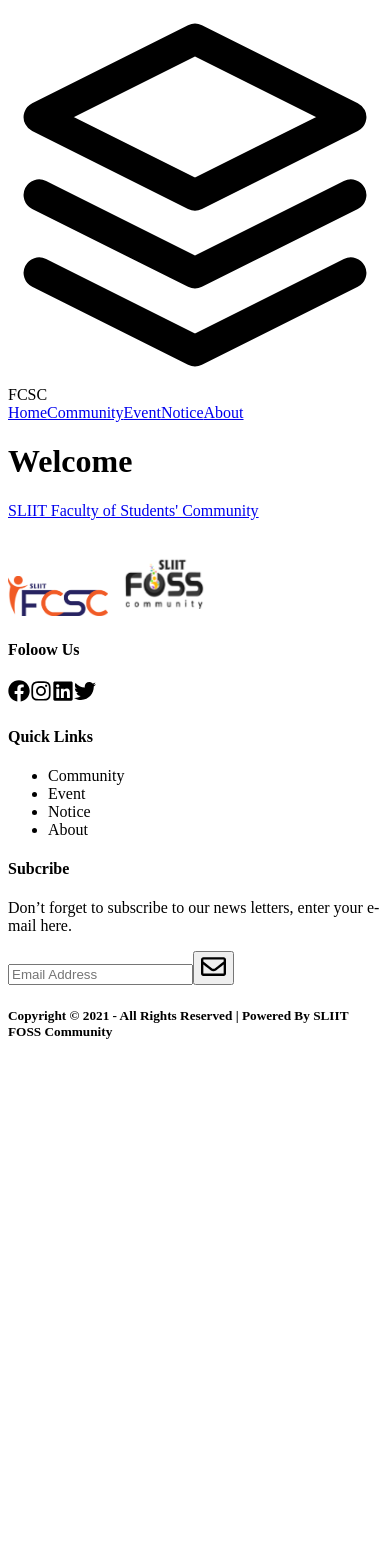
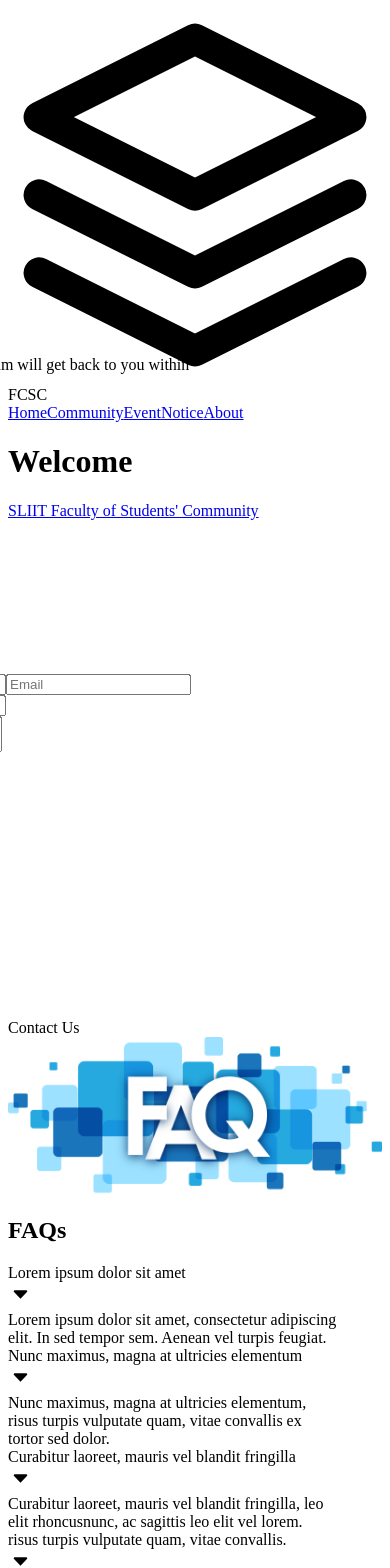
Before and after one commit to sliit-foss/fcsc-web, a Next.js app: page / in a window 390 px wide. Shown: the top 1568 px of the page. Before the commit the page ends 1062 px from the top, so only its background shows below. Built offline with nearby package versions, Linux system fonts and the light colour scheme.

Commit message:
Color cleanup (#39)
* Color cleanup

* Rm semi

* Add qna

* Fix sm

* Set foss link

* Set to blue

```diff
--- a/components/carousel/CarouselIndicatorBar.tsx
+++ b/components/carousel/CarouselIndicatorBar.tsx
@@ -7,16 +7,16 @@ export default function CarouselIndicatorBar(
   props: IndicatorProps
 ): JSX.Element {
   const selectedIndicatorCSS =
-    'w-10 h-10 m-2 rounded-full hover:bg-orange-dark shadow hover:shadow-lg transition ease-in duration-200 bg-orange-dark'
+    'w-10 h-10 m-2 rounded-full hover:bg-fcsc-orange shadow hover:shadow-lg transition ease-in duration-200 bg-fcsc-orange'
   const unSelectedIndicatorCSS =
-    'w-10 h-10 m-2 rounded-full hover:bg-orange-dark shadow hover:shadow-lg transition ease-in duration-200 bg-orange-light'
+    'w-10 h-10 m-2 rounded-full hover:bg-fcsc-orange shadow hover:shadow-lg transition ease-in duration-200 bg-fcsc-orange_light'
 
   function renderIndicator(isSelected: boolean, index: number) {
     return (
       <div
         className={isSelected ? selectedIndicatorCSS : unSelectedIndicatorCSS}
         key={index}
-      ></div>
+      />
     )
   }
 
--- a/components/common/navbar/Navbar.tsx
+++ b/components/common/navbar/Navbar.tsx
@@ -2,7 +2,7 @@ import Link from 'next/link'
 
 export default function Navbar(): JSX.Element {
   return (
-    <header className="text-white body-font bg-gradient-to-r from-blue_fcsc via-orange to-blue_fcsc">
+    <header className="text-white body-font bg-gradient-to-r from-fcsc-blue via-fcsc-orange to-fcsc-blue">
       <div className="container mx-auto flex flex-wrap p-5 flex-col md:flex-row items-center">
         <a className="flex title-font font-medium items-center text-gray-900 mb-4 md:mb-0">
           <svg
@@ -15,7 +15,7 @@ export default function Navbar(): JSX.Element {
             className="w-10 h-10 text-white p-2 bg-blue-500 rounded-full"
             viewBox="0 0 24 24"
           >
-            <path d="M12 2L2 7l10 5 10-5-10-5zM2 17l10 5 10-5M2 12l10 5 10-5"></path>
+            <path d="M12 2L2 7l10 5 10-5-10-5zM2 17l10 5 10-5M2 12l10 5 10-5"/>
           </svg>
           <span className="ml-3 text-xl">FCSC</span>
         </a>
--- a/components/contactUs/Content.tsx
+++ b/components/contactUs/Content.tsx
@@ -22,7 +22,7 @@ export default function Content(props: ContentProps): JSX.Element {
       >
         <div className="w-full flex flex-row justify-end">
           <div
-            className="mr-0 md:mr-5 m-5 my-2 mt-0 cursor-pointer transform hover:scale-105 transition ease-in duration-100 fill-current text-orange-dark hover:text-gray-dark"
+            className="mr-0 md:mr-5 m-5 my-2 mt-0 cursor-pointer transform hover:scale-105 transition ease-in duration-100 fill-current text-fcsc-orange hover:text-gray-800"
             onClick={props.toggleFunction}
           >
             <AiOutlineClose size={40} />
@@ -40,10 +40,10 @@ export default function Content(props: ContentProps): JSX.Element {
           <div className="w-full md:w-1/2">
             <div className="w-full rounded-lg flex flex-row  ">
               <div className="flex flex-col w-full md:mr-16 ">
-                <div className="bg-gray-light hover:bg-orange-light transition ease-in duration-200  flex flex-col my-6 py-6  rounded-lg shadow-lg ">
+                <div className="bg-gray-200 hover:bg-fcsc-orange_light transition ease-in duration-200  flex flex-col my-6 py-6  rounded-lg shadow-lg ">
                   <ImLocation2
                     size={30}
-                    color="#fd5d3f"
+                    color="#1c1364"
                     className="w-full my-3 mt-2"
                   />
                   <h2 className="text-base font-bold text-center">
@@ -53,10 +53,10 @@ export default function Content(props: ContentProps): JSX.Element {
                     SLIIT Malabe
                   </h2>
                 </div>
-                <div className="bg-gray-light hover:bg-orange-light transition ease-in duration-200 flex flex-col my-6 py-6  rounded-lg shadow-lg">
+                <div className="bg-gray-200 hover:bg-fcsc-orange_light transition ease-in duration-200 flex flex-col my-6 py-6  rounded-lg shadow-lg">
                   <MdEmail
                     size={30}
-                    color="#fd5d3f"
+                    color="#1c1364"
                     className="w-full my-3 mt-2"
                   />
                   <h2 className="text-base font-bold text-center">Email Us</h2>
@@ -74,15 +74,15 @@ export default function Content(props: ContentProps): JSX.Element {
                 id="name"
                 name="name"
                 placeholder="Name"
-                className="w-full bg-white rounded border border-gray-300 focus:border-orange-dark focus:ring-2 focus:ring-orange-light  text-base outline-none text-gray-700 py-1 px-3 mb-5 md:mb-0 mr-0 md:mr-5 leading-8 shadow-lg transition-colors duration-200 ease-in-out"
-              ></input>
+                className="w-full bg-white rounded border border-gray-300 focus:border-fcsc-orange focus:ring-2 focus:ring-fcsc-orange_light  text-base outline-none text-gray-700 py-1 px-3 mb-5 md:mb-0 mr-0 md:mr-5 leading-8 shadow-lg transition-colors duration-200 ease-in-out"
+              />
               <input
                 type="email"
                 id="email"
                 name="email"
                 placeholder="Email"
-                className="w-full bg-white rounded border border-gray-300 focus:border-orange-dark focus:ring-2 focus:ring-orange-light text-base outline-none text-gray-700 py-1 px-3 leading-8 shadow-lg transition-colors duration-200 ease-in-out"
-              ></input>
+                className="w-full bg-white rounded border border-gray-300 focus:border-fcsc-orange focus:ring-2 focus:ring-fcsc-orange_light text-base outline-none text-gray-700 py-1 px-3 leading-8 shadow-lg transition-colors duration-200 ease-in-out"
+              />
             </div>
             <div className="relative mb-6">
               <input
@@ -90,25 +90,25 @@ export default function Content(props: ContentProps): JSX.Element {
                 id="subject"
                 name="subject"
                 placeholder="Subject"
-                className="w-full bg-white rounded border border-gray-300 focus:border-orange-dark focus:ring-2 focus:ring-orange-light text-base outline-none text-gray-700 py-1 px-3 shadow-lg leading-8 transition-colors duration-200 ease-in-out"
-              ></input>
+                className="w-full bg-white rounded border border-gray-300 focus:border-fcsc-orange focus:ring-2 focus:ring-fcsc-orange_light text-base outline-none text-gray-700 py-1 px-3 shadow-lg leading-8 transition-colors duration-200 ease-in-out"
+              />
             </div>
             <div className="relative mb-0">
               <textarea
                 id="message"
                 name="message"
                 placeholder="Message"
-                className="w-full bg-white rounded border border-gray-300 focus:border-orange-dark focus:ring-2 focus:ring-orange-light h-52 text-base outline-none text-gray-700 py-1 pt-2 px-3 resize-none leading-6 shadow-lg transition-colors duration-200 ease-in-out"
-              ></textarea>
+                className="w-full bg-white rounded border border-gray-300 focus:border-fcsc-orange focus:ring-2 focus:ring-fcsc-orange_light h-52 text-base outline-none text-gray-700 py-1 pt-2 px-3 resize-none leading-6 shadow-lg transition-colors duration-200 ease-in-out"
+              />
             </div>
           </div>
         </div>
         <div className="flex flex-col md:flex-row mt-5 mb-10 md:mb-0 pb-10 md:pb-0 justify-end">
-          <button className="text-white bg-blue-dark border-0 py-2 px-14 focus:outline-none shadow-md hover:shadow-lg hover:bg-blue-dark_lightShade rounded text-lg mb-6 md:mb-0 mr-0 md:mr-5 transition ease-in duration-200">
+          <button className="text-white bg-fcsc-blue border-0 py-2 px-14 focus:outline-none shadow-md hover:shadow-lg hover:bg-fcsc-blue_light rounded text-lg mb-6 md:mb-0 mr-0 md:mr-5 transition ease-in duration-200">
             Send
           </button>
           <button
-            className="text-white bg-orange-dark border-0 py-2 px-14 focus:outline-none shadow-md hover:shadow-lg hover:bg-orange-dark_lightShade rounded text-lg transition ease-in duration-200"
+            className="text-white bg-fcsc-orange border-0 py-2 px-14 focus:outline-none shadow-md hover:shadow-lg hover:bg-fcsc-orange_light rounded text-lg transition ease-in duration-200"
             onClick={props.toggleFunction}
           >
             Cancel
--- a/components/contactUs/LaunchButton.tsx
+++ b/components/contactUs/LaunchButton.tsx
@@ -6,11 +6,11 @@ export default function LaunchButton(): JSX.Element {
   const toggleVisibility = function () {
     setVisibility(!visibility)
   }
-
+  // todo : add support for xs
   return (
     <div>
       <div
-        className="w-10/12 md:w-3/4 absolute top-2/3 md:top-1/2 left-1/2 z-10"
+        className="w-10/12 md:w-3/4 absolute top-2/3 md:top-1/2 sm:top-full left-1/2 z-10"
         style={{
           transform: 'translate(-50%, -50%)',
           pointerEvents: !visibility ? 'none' : 'all',
@@ -18,9 +18,8 @@ export default function LaunchButton(): JSX.Element {
       >
         <Content show={visibility} toggleFunction={toggleVisibility} />
       </div>
-
       <div
-        className="bg-orange-dark px-10 py-3 rounded-lg shadow-lg hover:shadow-xl transform hover:scale-105 text-white cursor-pointer transition ease-in duration-200"
+        className="bg-fcsc-orange px-10 py-3 rounded-lg shadow-lg hover:shadow-xl transform hover:scale-105 text-white cursor-pointer transition ease-in duration-200"
         onClick={toggleVisibility}
       >
         Contact Us
--- a/components/faq/FAQ.tsx
+++ b/components/faq/FAQ.tsx
@@ -7,9 +7,9 @@ import imgFaq from '../../public/faq/FAQ.png'
 export default function FAQ(): JSX.Element {
   const data = [
     {
-      question: 'Lorem ipsum dolor sit amet,',
+      question: 'Lorem ipsum dolor sit amet',
       answer:
-        'Lorem ipsum dolor sit amet, consectetur adipiscing elit. In sed tempor sem. Aenean vel turpis feugiat, ultricies metus at, consequat velit. Curabitur est nibh, varius in tellus nec, mattis pulvinar metus. In maximus cursus lorem, nec laoreet velit eleifend vel. Ut aliquet mauris tortor, sed egestas libero interdum vitae. Fusce sed commodo purus, at tempus turpis.',
+        'Lorem ipsum dolor sit amet, consectetur adipiscing elit. In sed tempor sem. Aenean vel turpis feugiat.',
     },
     {
       question: 'Nunc maximus, magna at ultricies elementum',
@@ -21,17 +21,16 @@ export default function FAQ(): JSX.Element {
       question: 'Curabitur laoreet, mauris vel blandit fringilla',
 
       answer:
-        'Curabitur laoreet, mauris vel blandit fringilla, leo elit rhoncusnunc, ac sagittis leo elit vel lorem. Fusce tempor lacus ut liberoposuere viverra. Nunc velit dolor, tincidunt at varius vel, laoreetvel quam. Sed dolor urna, lobortis in arcu auctor, tincidunt mattisante. Vivamus venenatis ultricies nibh in volutpat. Cras eu metusquis leo vestibulum feugiat nec sagittis lacus.Mauris vulputate arcused massa euismod dignissim.',
+        'Curabitur laoreet, mauris vel blandit fringilla, leo elit rhoncusnunc, ac sagittis leo elit vel lorem.',
     },
     {
-      question: 'risus turpis vulputate quam, vitae convallis',
+      question: 'risus turpis vulputate quam, vitae convallis.',
 
       answer: 'current version is 1.2.1',
     },
   ]
 
   return (
-    <div className="">
       <section className="flex flex-col md:flex-row items-center ">
         <div className="w-10/12 md:w-8/12">
           <Image
@@ -62,6 +61,5 @@ export default function FAQ(): JSX.Element {
           </div>
         </div>
       </section>
-    </div>
   )
 }
--- a/components/faq/QAComponent.tsx
+++ b/components/faq/QAComponent.tsx
@@ -12,7 +12,7 @@ export default function QAComponent(props: QAProps): JSX.Element {
     setVisibility(!visibility)
   }
   const visibleAnsCSS =
-    'mt-4 px-8 py-10 shadow-noOffset rounded-lg transition-height ease-in duration-200 bg-orange-dark'
+    'mt-4 px-8 py-10 shadow-noOffset rounded-lg transition-height ease-in duration-200 bg-fcsc-orange'
   const inVisibleAnsCSS =
     'mt-4 px-8 py-0 shadow-noOffset rounded-lg transition-height ease-in duration-200 h-0'
 
@@ -23,7 +23,7 @@ export default function QAComponent(props: QAProps): JSX.Element {
         onClick={toggleVisibility}
       >
         <div className="flex flex-row items-center justify-between content-between">
-          <div className="text-lg font-semibold group-hover:text-orange-dark">
+          <div className="text-lg font-semibold group-hover:text-fcsc-orange">
             {props.question}
           </div>
           <TiArrowSortedDown
--- a/pages/index.tsx
+++ b/pages/index.tsx
@@ -1,4 +1,6 @@
 import Head from 'next/head'
+import LaunchButton from "../components/contactUs/LaunchButton"
+import FAQ from "../components/faq/FAQ"
 
 export default function Home(): JSX.Element {
   return (
@@ -24,6 +26,8 @@ export default function Home(): JSX.Element {
               SLIIT Faculty of Students&apos; Community
             </a>
           </p>
+          <LaunchButton/>
+          <FAQ/>
         </div>
       </main>
     </div>
```
Also changed, not shown: components/common/footer/Footer.tsx (+7 -7 lines), tailwind.config.js (+5 -23 lines).
